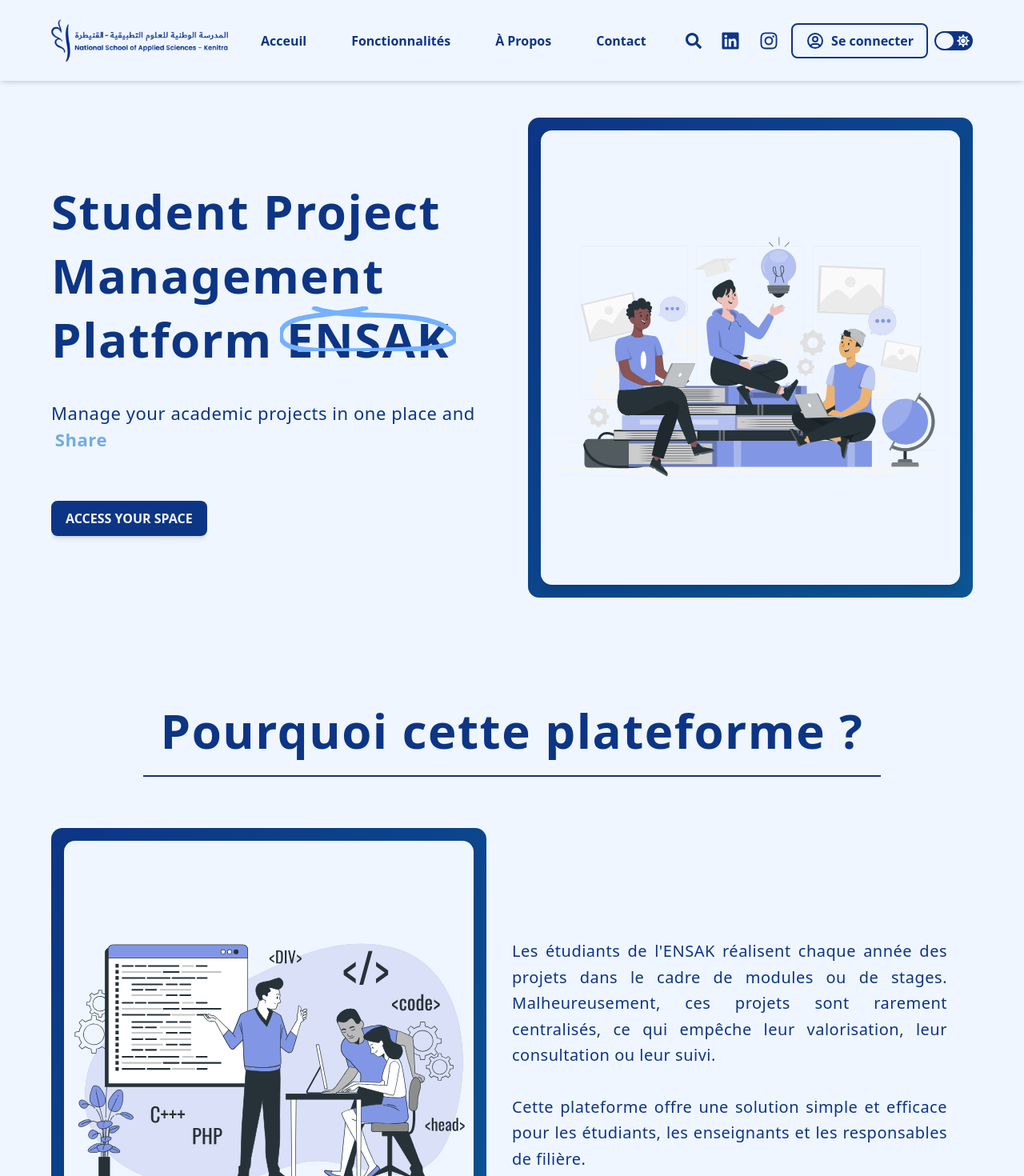
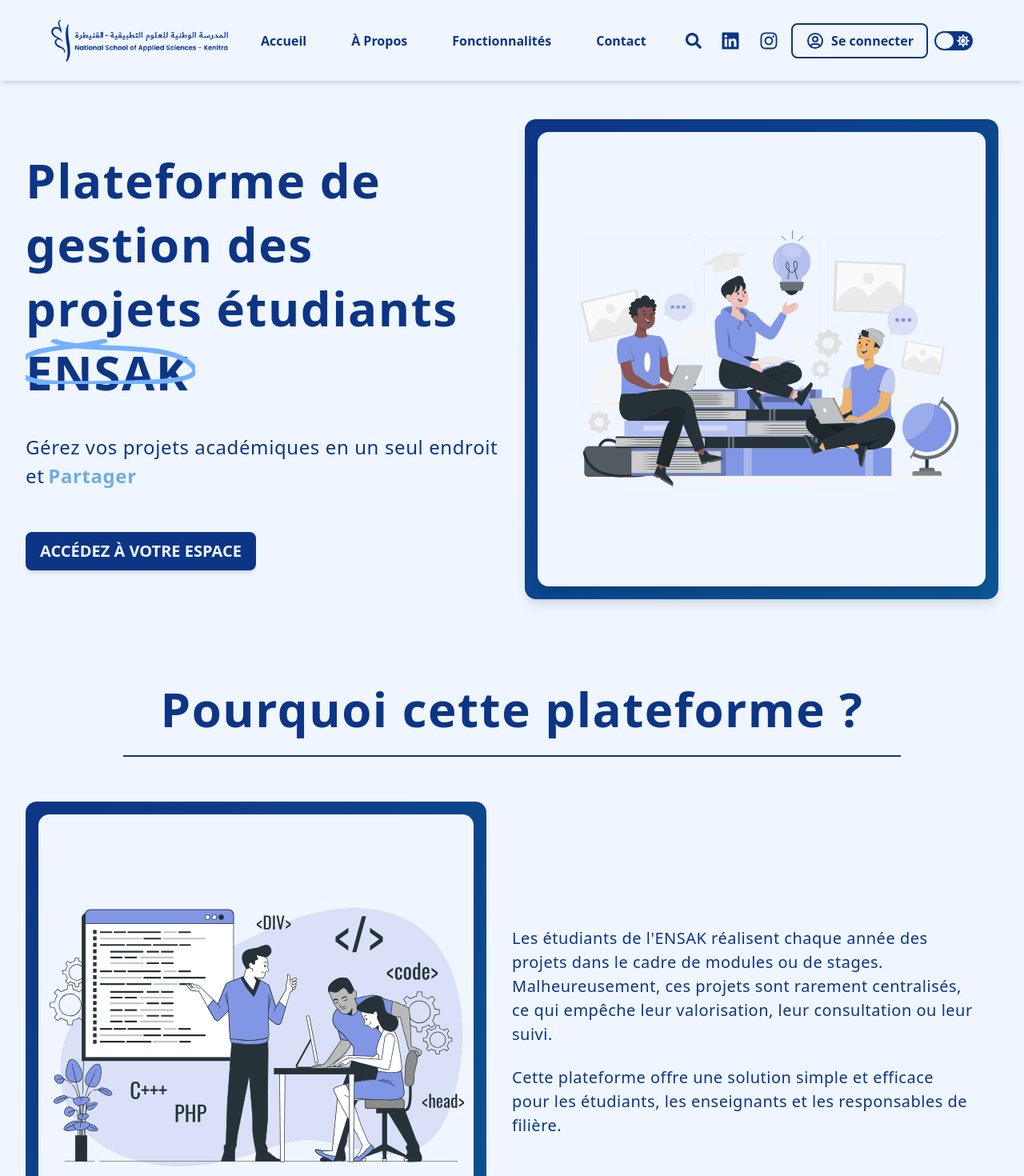
Before and after one commit to lunaticrime/react-project-upload-frontend, a React (Vite) app: page / in a window 1280 px wide. Shown: the top 1470 px of the page at 80% size. Built offline with nearby package versions, Linux system fonts and the light colour scheme.

Commit message:
Page_Accueil

```diff
--- a/src/components/Accueil/accueil.jsx
+++ b/src/components/Accueil/accueil.jsx
@@ -5,19 +5,22 @@
 import RotatingWord from "../utils/RotatingWord";
 export default function Accueil({ isDarkMode }) {
   return (
-    <div className="h-[calc(100vh-108px)] flex flex-col lg:flex-row items-center justify-between px-6 lg:px-16 py-12 bg-[var(--color-background)] gap-10">
+    <div
+      id="accueil"
+      className="scroll-mt-28 min-h-[60vh] flex flex-col lg:flex-row items-center justify-center px-4 sm:px-8 py-8 sm:py-12 bg-[var(--color-background)] gap-8"
+    >
       {/* Left Section */}
-      <div className="lg:w-1/2 text-center lg:text-left">
+      <div className="w-full lg:w-1/2 flex flex-col items-center lg:items-start justify-center text-center lg:text-left">
         <Reveal isDarkMode={isDarkMode}>
-          <div className="py-5">
-            <h1 className="text-3xl sm:text-4xl lg:text-5xl xl:text-6xl font-bold font-poppins text-[var(--color-blue-1)] dark:text-blue-50 mb-4 leading-snug sm:leading-snug lg:leading-normal xl:leading-20 tracking-wide overflow-visible">
-              Student Project Management Platform{" "}
+          <div className="py-3 sm:py-5">
+            <h1 className="text-xl sm:text-2xl md:text-4xl xl:text-6xl font-bold font-poppins text-[var(--color-blue-1)] dark:text-blue-50 mb-3 sm:mb-4 leading-snug md:leading-normal xl:leading-20 tracking-wide">
+              Plateforme de gestion des projets étudiants{" "}
               <span className="relative">
                 ENSAK{" "}
                 <svg
                   viewBox="0 0 286 73"
                   fill="none"
-                  className="absolute -left-2 -right-2 -top-2 bottom-0 translate-y-2"
+                  className="absolute -left-2 -right-2 -top-2 bottom-0 translate-y-2 hidden xl:block"
                 >
                   <motion.path
                     initial={{ pathLength: 0 }}
@@ -38,26 +41,27 @@
           </div>
         </Reveal>
         <Reveal isDarkMode={isDarkMode}>
-          <p className="text-sm sm:text-base lg:text-[22px] font-inter text-[var(--color-blue-1)] dark:text-slate-400 mb-6 sm:mb-8 lg:mb-10 tracking-wide sm:leading-snug lg:leading-normal">
-            Manage your academic projects in one place and
+          <p className="text-xs sm:text-base md:text-lg xl:text-2xl font-inter text-[var(--color-blue-1)] dark:text-slate-400 mb-4 sm:mb-6 md:mb-8 tracking-wide leading-snug md:leading-normal">
+            Gérez vos projets académiques en un seul endroit et
             <RotatingWord />
           </p>
         </Reveal>
         <Reveal isDarkMode={isDarkMode}>
-          <div className="py-5">
-            <button className="reverse-default-btn">Access your space</button>
+          <div className="py-3 sm:py-5 flex justify-center lg:justify-start">
+            <button className="reverse-default-btn text-xs sm:text-base md:text-lg xl:text-xl px-4 sm:px-6 py-2 sm:py-3 rounded-full">
+              Accédez à votre espace
+            </button>
           </div>
         </Reveal>
       </div>
 
-      {/* Right Section */}
-      <div className="lg:w-1/2 mt-6 sm:mt-8 lg:mt-0 flex justify-center">
-        {/* <img
-          src="/src/assets/Accueil1.svg"
-          alt="Illustration"
-          className="w-full max-w-sm sm:max-w-md md:max-w-lg lg:max-w-xl xl:max-w-2xl h-auto rounded-lg shadow-lg transition-transform duration-300 ease-in-out"
-        /> */}
-        <TiltCard img={accueilImg} />
+      {/* Right Section (image) */}
+      <div className="w-full lg:w-1/2 mt-4 sm:mt-8 lg:mt-0 flex justify-center items-center">
+        <div className="w-full flex justify-center items-center">
+          <div className="w-full max-w-xs sm:max-w-md md:max-w-lg lg:max-w-xl xl:max-w-2xl h-auto rounded-lg shadow-lg transition-transform duration-300 ease-in-out hidden xl:block">
+            <TiltCard img={accueilImg} />
+          </div>
+        </div>
       </div>
     </div>
   );
--- a/src/components/Accueil/apropos.jsx
+++ b/src/components/Accueil/apropos.jsx
@@ -2,7 +2,7 @@
 import { Reveal } from "../utils/Reveal";
 import apropos from "../../assets/apropos.svg";
 import TiltCard from "../utils/tiltCard";
-const Apropos = ({isDarkMode}) => {
+const Apropos = ({ isDarkMode }) => {
   const [isVisible, setIsVisible] = useState(false);
   const sectionRef = useRef(null);
 
@@ -29,47 +29,44 @@
 
   return (
     <div
+      id="apropos"
       ref={sectionRef}
-      className={`relative pt-20 flex flex-col items-center justify-center px-6 lg:px-16 py-12 bg-[var(--color-background)] transition-all duration-700 ease-in-out ${
+      className={`scroll-mt-10 relative pt-10 flex flex-col items-center justify-center px-4 sm:px-8 py-8 sm:py-12 bg-[var(--color-background)] transition-all duration-700 ease-in-out ${
         isVisible ? "opacity-100 translate-y-0" : "opacity-0 translate-y-10"
       }`}
     >
       {/* Title Section */}
       <div className="text-center w-full">
         <Reveal width="100%" isDarkMode={isDarkMode}>
-        <h1 className="text-3xl sm:text-4xl lg:text-5xl xl:text-6xl font-bold font-poppins text-[var(--color-blue-1)] dark:text-blue-50 mb-4 leading-snug sm:leading-snug lg:leading-normal xl:leading-20 tracking-wide">
+          <h1 className="text-2xl xs:text-3xl sm:text-4xl md:text-5xl xl:text-6xl font-bold font-poppins text-[var(--color-blue-1)] dark:text-blue-50 mb-3 sm:mb-4 leading-snug tracking-wide">
             Pourquoi cette plateforme ?
           </h1>
-        <hr className="w-4/5 mx-auto mb-10 border-t-2 border-[var(--color-blue-1)] dark:border-blue-50" />
+          <hr className="w-4/5 mx-auto mb-6 sm:mb-10 border-t-2 border-[var(--color-blue-1)] dark:border-blue-50" />
         </Reveal>
       </div>
 
       {/* Content Section */}
-      <div className="flex flex-col-reverse lg:flex-row items-center justify-between w-full mt-4 sm:mt-6">
-        <div className="lg:w-1/2 mt-4 sm:mt-6 lg:mt-0 flex justify-center">
+      <div className="flex flex-col-reverse lg:flex-row items-center justify-between w-full mt-2 sm:mt-4">
+        <div className="w-full lg:w-1/2 mt-4 sm:mt-6 lg:mt-0 flex justify-center items-center">
           <Reveal width="100%" isDarkMode={isDarkMode}>
-          {/* <img
-            src="/src/assets/apropos.svg"
-            alt="Illustration"
-            className="w-full max-w-xs sm:max-w-sm md:max-w-md lg:max-w-lg xl:max-w-xl h-auto rounded-lg shadow-lg transition-transform duration-300 ease-in-out"
-          /> */}
+            <div className="w-full max-w-xs sm:max-w-md md:max-w-lg lg:max-w-xl xl:max-w-2xl h-auto rounded-lg shadow-lg transition-transform duration-300 ease-in-out hidden xl:block">
               <TiltCard img={apropos} />
+            </div>
           </Reveal>
         </div>
-        <div className="lg:w-1/2 text-center lg:text-left m-6 sm:m-8">
+        <div className="w-full lg:w-1/2 text-center lg:text-left m-4 sm:m-8">
           <Reveal isDarkMode={isDarkMode}>
-          <p className="text-base sm:text-lg lg:text-xl font-inter text-[var(--color-blue-1)] dark:text-blue-50 mb-4 sm:mb-6 lg:mb-8 tracking-wide sm:leading-normal lg:leading-relaxed text-justify">
-            Les étudiants de l'ENSAK réalisent chaque année des projets dans le
-            cadre de modules ou de stages. Malheureusement, ces projets sont
-            rarement centralisés, ce qui empêche leur valorisation, leur
+            <p className="text-xs sm:text-base md:text-lg xl:text-xl font-inter text-[var(--color-blue-1)] dark:text-blue-50 mb-3 sm:mb-6 tracking-wide leading-normal text-center lg:text-left">
+              Les étudiants de l'ENSAK réalisent chaque année des projets dans
+              le cadre de modules ou de stages. Malheureusement, ces projets
+              sont rarement centralisés, ce qui empêche leur valorisation, leur
               consultation ou leur suivi.
             </p>
           </Reveal>
           <Reveal isDarkMode={isDarkMode}>
-          <p className="text-base sm:text-lg lg:text-xl font-inter text-[var(--color-blue-1)] dark:text-blue-50 mb-4 sm:mb-6 lg:mb-8 tracking-wide sm:leading-normal lg:leading-relaxed text-justify">
-            Cette plateforme offre une
-            solution simple et efficace pour les étudiants, les enseignants et
-            les responsables de filière.
+            <p className="text-xs sm:text-base md:text-lg xl:text-xl font-inter text-[var(--color-blue-1)] dark:text-blue-50 mb-3 sm:mb-6 tracking-wide leading-normal text-center lg:text-left">
+              Cette plateforme offre une solution simple et efficace pour les
+              étudiants, les enseignants et les responsables de filière.
             </p>
           </Reveal>
         </div>
--- a/src/components/responsiveMenu.jsx
+++ b/src/components/responsiveMenu.jsx
@@ -1,14 +1,33 @@
 import React from "react";
 import { motion, AnimatePresence } from "framer-motion";
-import { FaLinkedin } from "react-icons/fa";
-import { FaInstagram } from "react-icons/fa";
+import { FaLinkedin, FaInstagram } from "react-icons/fa";
 import { IconUserCircle } from "@tabler/icons-react";
-// import Toggle from "./ui/SliderToggle2";
 import SliderToggle from "./SliderToggle";
 import { createPortal } from "react-dom";
+import { navLinks } from "../mockData/dataAccueil";
 
 const ResponsiveMenu = ({ open = false, isDarkMode, setIsDarkMode }) => {
   if (!open) return null;
+
+  // Smooth scroll for anchor links
+  const handleNavClick = (e, link) => {
+    if (link.startsWith("#")) {
+      e.preventDefault();
+      if (link === "#footer") {
+        window.scrollTo({
+          top: document.body.scrollHeight,
+          behavior: "smooth",
+        });
+      } else if (link === "#accueil") {
+        window.scrollTo({ top: 0, behavior: "smooth" });
+      } else {
+        const el = document.getElementById(link.replace("#", ""));
+        if (el) {
+          el.scrollIntoView({ behavior: "smooth" });
+        }
+      }
+    }
+  };
 
   return createPortal(
     <AnimatePresence mode="wait">
@@ -17,46 +36,60 @@
           initial={{ opacity: 0 }}
           animate={{ opacity: 1 }}
           exit={{ opacity: 0 }}
-          className=" fixed top-[108px] left-0 w-full h-[calc(100vh-108px)] z-[9999] bg-gray-900/50 backdrop-blur-md flex justify-center items-center"
+          className="fixed top-[108px] left-0 w-full h-[calc(100vh-108px)] z-[9999] bg-gray-900/40 backdrop-blur-sm flex justify-center items-start"
         >
-          <div
-            className={` text-xl font-semibold capitalize bg-blue-1 dark:bg-blue-1-dark text-white py-10 m-6 rounded-xl w-4xl ${
+          <motion.div
+            initial={{ y: -40, opacity: 0 }}
+            animate={{ y: 0, opacity: 1 }}
+            exit={{ y: -40, opacity: 0 }}
+            transition={{ duration: 0.25 }}
+            className={`w-full max-w-sm mx-auto mt-2 text-lg font-semibold capitalize bg-blue-1 dark:bg-blue-1-dark text-white py-6 px-4 rounded-2xl shadow-2xl border border-blue-2 dark:border-blue-2-dark ${
               isDarkMode ? "dark" : ""
             }`}
           >
-            <ul className="flex flex-col justify-center items-center gap-10">
-              <li className="text-blue-50 font-semiblond flex text-center gap-2 justify-between rounded-md px-6 py-2 duration-200 border-2 cursor-pointer whitespace-nowrap hover:bg-blue-1 hover:text-blue-50 dark:text-blue-50 dark:bg-blue-1-dark dark:hover:bg-blue-50 dark:hover:text-blue-1-dark">
+            <ul className="flex flex-col justify-center items-center gap-5">
+              <li
+                className="text-blue-50 font-semibold flex items-center gap-2 justify-center rounded-md px-6 py-2 duration-200 border-2 border-blue-2 dark:border-blue-2-dark cursor-pointer whitespace-nowrap hover:bg-blue-2 hover:text-white dark:hover:bg-blue-2-dark dark:hover:text-blue-1-dark w-full"
+                onClick={() => (window.location.href = "/login")}
+              >
                 <IconUserCircle stroke={2} className="self-center" />
-                <div>Se connecter</div>
+                <span>Se connecter</span>
               </li>
-              <li className="py-2 px-24 hover:bg-blue-2 hover:text-white border-blue-2 border-b-1 dark:border-blue-2-dark dark:hover:bg-blue-2-dark hover:cursor-pointer">
-                Accueil
+              {navLinks.map(({ id, name, link }) => (
+                <li key={id} className="w-full flex justify-center">
+                  <a
+                    href={link}
+                    onClick={(e) => handleNavClick(e, link)}
+                    className="block w-full py-2 text-center rounded-md text-base font-medium hover:bg-blue-2 hover:text-white dark:hover:bg-blue-2-dark dark:hover:text-blue-1-dark transition-colors duration-200"
+                  >
+                    {name}
+                  </a>
+                </li>
+              ))}
+              <li className="flex items-center gap-4 mt-2">
+                <a
+                  href="#"
+                  className="text-2xl rounded-full p-2 duration-200 text-blue-50 hover:bg-blue-2 hover:text-white dark:hover:bg-blue-2-dark"
+                  aria-label="LinkedIn"
+                >
+                  <FaLinkedin />
+                </a>
+                <a
+                  href="#"
+                  className="text-2xl rounded-full p-2 duration-200 text-blue-50 hover:bg-blue-2 hover:text-white dark:hover:bg-blue-2-dark"
+                  aria-label="Instagram"
+                >
+                  <FaInstagram />
+                </a>
               </li>
-              <li className="py-2 px-24 hover:bg-blue-2 hover:text-white border-blue-2 border-b-1 dark:border-blue-2-dark dark:hover:bg-blue-2-dark hover:cursor-pointer">
-                À propos
-              </li>
-              <li className="py-2 px-24 hover:bg-blue-2 hover:text-white border-blue-2 border-b-1 dark:border-blue-2-dark dark:hover:bg-blue-2-dark hover:cursor-pointer">
-                Services
-              </li>
-              <li className="py-2 px-24 hover:bg-blue-2 hover:text-white border-blue-2 border-b-1 dark:border-blue-2-dark dark:hover:bg-blue-2-dark hover:cursor-pointer">
-                Contact
-              </li>
-              <li className="flex items-center gap-2">
-                <button className=" text-2xl rounded-full p-2 duration-200 sm:hidden ">
-                  <FaLinkedin />
-                </button>
-                <button className="text-2xl rounded-full p-2 duration-200 sm:hidden">
-                  <FaInstagram />
-                </button>
-              </li>
-              <li className="">
+              <li className="mt-2">
                 <SliderToggle
                   setIsDarkMode={setIsDarkMode}
                   isDarkMode={isDarkMode}
                 />
               </li>
             </ul>
-          </div>
+          </motion.div>
         </motion.div>
       )}
     </AnimatePresence>,
--- a/src/components/test-navbar.jsx
+++ b/src/components/test-navbar.jsx
@@ -1,5 +1,6 @@
 import React, { useState, useEffect } from "react";
-import { NavbarMenu } from "../mockData/data";
+// import { NavbarMenu } from "../mockData/data";
+import { navLinks } from "../mockData/dataAccueil"; // Utiliser navLinks depuis dataAccueil.js
 import { FaSearch, FaLinkedin, FaInstagram } from "react-icons/fa";
 import { IconMenu } from "@tabler/icons-react";
 import { IoCloseOutline } from "react-icons/io5";
@@ -15,6 +16,26 @@
 const TestNavbar = ({ isDarkMode, setIsDarkMode }) => {
   const [open, setOpen] = useState(false);
   const { openCommandMenu } = useCommandMenu();
+
+  // Fonction de scroll fluide vers l'ancre
+  const handleNavClick = (e, link) => {
+    if (link.startsWith("#")) {
+      e.preventDefault();
+      if (link === "#footer") {
+        window.scrollTo({
+          top: document.body.scrollHeight,
+          behavior: "smooth",
+        });
+      } else if (link === "#accueil") {
+        window.scrollTo({ top: 0, behavior: "smooth" });
+      } else {
+        const el = document.getElementById(link.replace("#", ""));
+        if (el) {
+          el.scrollIntoView({ behavior: "smooth" });
+        }
+      }
+    }
+  };
 
   {
     /* temporary solution bidman zedt dark/light toggle*/
@@ -42,14 +63,15 @@
           {/* menu */}
           <div className="w-screen hidden lg:block">
             <ul className="flex justify-center items-center gap-8 lg:gap-4 xl:gap-8 text-blue-1 dark:text-blue-50 font-bold capitalize">
-              {NavbarMenu.map((item) => {
+              {navLinks.map((item) => {
                 return (
                   <li key={item.id}>
                     <a
-                      href={item.url}
+                      href={item.link}
+                      onClick={(e) => handleNavClick(e, item.link)}
                       className="inline-block py-1 px-3 hover:text-blue-2 dark:hover:text-blue-200 font-semibold relative group"
                     >
-                      {item.title}
+                      {item.name}
                       <span className="absolute left-0 -bottom-1 h-0.5 w-0 bg-blue-1  dark:bg-blue-50 transition-all duration-300 group-hover:w-full"></span>
                     </a>
                   </li>
@@ -59,6 +81,7 @@
           </div>
           {/* icons */}
           <div className="flex items-center gap-2">
+          {/* Remove the FaSearch Bouton ❌ */}
             <button
               onClick={openCommandMenu}
               className="text-xl rounded-full p-2 duration-200 text-blue-1 hover:bg-blue-1 hover:text-blue-50 dark:text-blue-50 dark:bg-blue-1-dark dark:hover:bg-blue-50 dark:hover:text-blue-1-dark cursor-pointer"
--- a/src/components/utils/RotatingWord.jsx
+++ b/src/components/utils/RotatingWord.jsx
@@ -1,7 +1,7 @@
 import { useEffect, useState } from "react";
 import { AnimatePresence, motion } from "framer-motion";
 
-const rotatingWords = ["Centralize", "Enhance", "Share"];
+const rotatingWords = ["Centraliser", "Améliorer", "Partager"];
 
 const RotatingWord = () => {
   const [index, setIndex] = useState(0);
```
Also changed, not shown: src/components/Accueil/fonctionnalites.jsx (+22 -40 lines), src/components/Accueil/ready.jsx (+18 -11 lines), src/components/footer.jsx (+12 -5 lines). Lines whose indentation alone changed are shown as unchanged.
